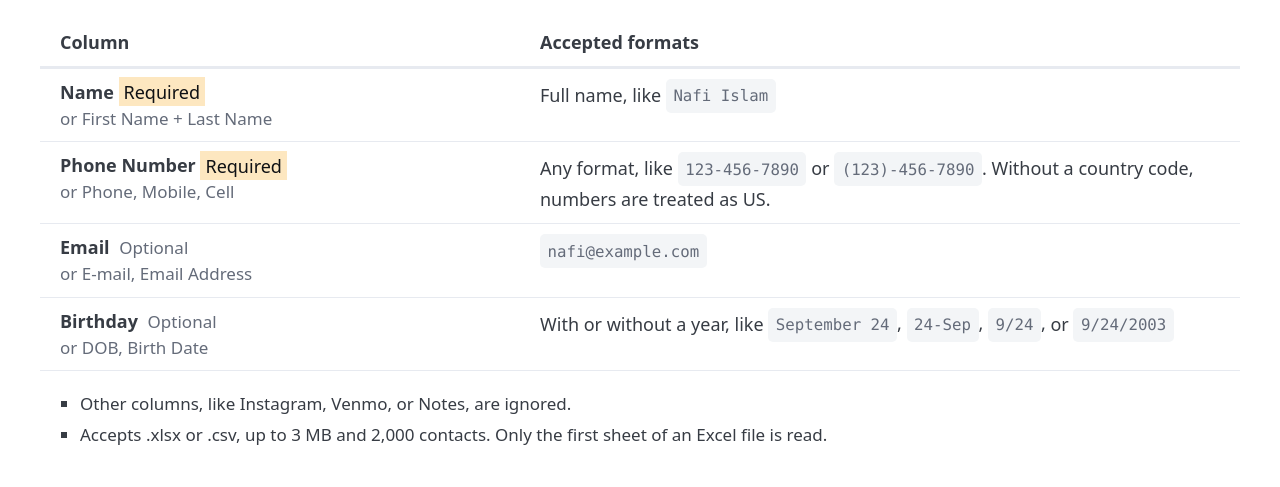
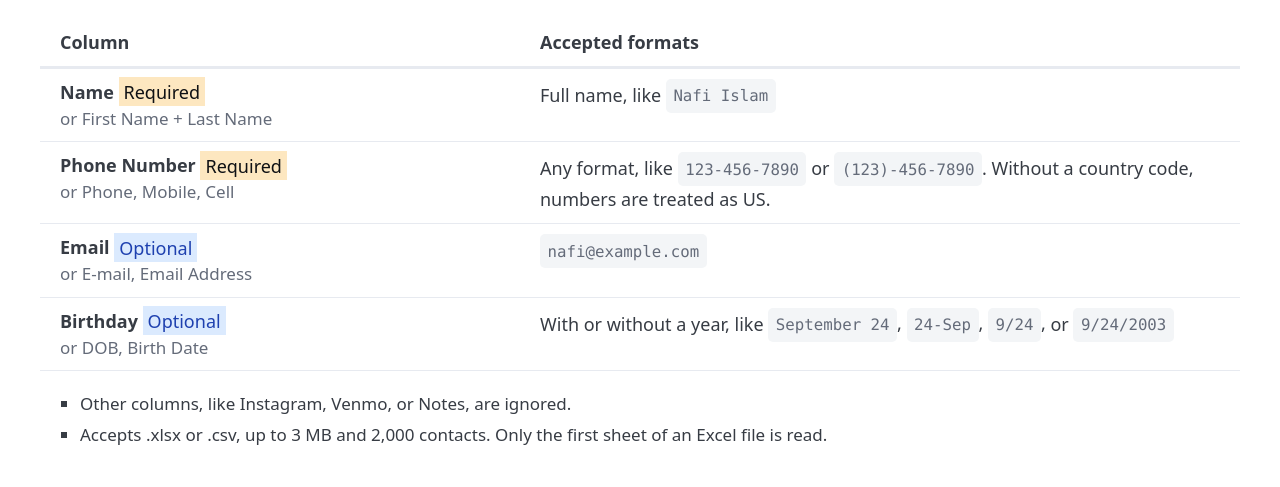
Before and after one commit to nafi-islam/vcf-generator, a Flask app: page / in a window 1280 px wide. Shown: the part 544-1031 px from the top of the page. Run offline with Flask 3, Linux system fonts and the light colour scheme; some libraries are stand-ins or nearby versions.

Commit message:
style optional tag like required in blue

```diff
--- a/webapp/templates/base.html
+++ b/webapp/templates/base.html
@@ -16,7 +16,12 @@
     table.columns td:first-child { width: 40%; }
     /* keep a column name and its tag on one line, like "Phone Number  Required" */
     table.columns .field { white-space: nowrap; }
-    table.columns .tag { font-size: 0.85rem; color: var(--pico-muted-color); padding: 0 0.25rem; }
+    /* same shape as pico's <mark> (used for Required), recolored blue */
+    mark.optional { background-color: #dbeafe; color: #1e40af; }
+    @media (prefers-color-scheme: dark) {
+      mark.required { background-color: #6b4e0a; color: #fde68a; }  /* pico's dark mark is blue, keep required amber */
+      mark.optional { background-color: #1e3a8a; color: #dbeafe; }
+    }
 
     /* review table: every cell is an input that looks like plain text until focused */
     table.review { font-size: 0.9rem; }
--- a/webapp/templates/index.html
+++ b/webapp/templates/index.html
@@ -46,28 +46,28 @@
     <tbody>
       <tr>
         <td>
-          <span class="field"><strong>Name</strong> <mark>Required</mark></span>
+          <span class="field"><strong>Name</strong> <mark class="required">Required</mark></span>
           <div class="small muted">or First Name + Last Name</div>
         </td>
         <td>Full name, like <code>Nafi Islam</code></td>
       </tr>
       <tr>
         <td>
-          <span class="field"><strong>Phone Number</strong> <mark>Required</mark></span>
+          <span class="field"><strong>Phone Number</strong> <mark class="required">Required</mark></span>
           <div class="small muted">or Phone, Mobile, Cell</div>
         </td>
         <td>Any format, like <code>123-456-7890</code> or <code>(123)-456-7890</code>. Without a country code, numbers are treated as US.</td>
       </tr>
       <tr>
         <td>
-          <span class="field"><strong>Email</strong> <span class="tag">Optional</span></span>
+          <span class="field"><strong>Email</strong> <mark class="optional">Optional</mark></span>
           <div class="small muted">or E-mail, Email Address</div>
         </td>
         <td><code>nafi@example.com</code></td>
       </tr>
       <tr>
         <td>
-          <span class="field"><strong>Birthday</strong> <span class="tag">Optional</span></span>
+          <span class="field"><strong>Birthday</strong> <mark class="optional">Optional</mark></span>
           <div class="small muted">or DOB, Birth Date</div>
         </td>
         <td>With or without a year, like
```
